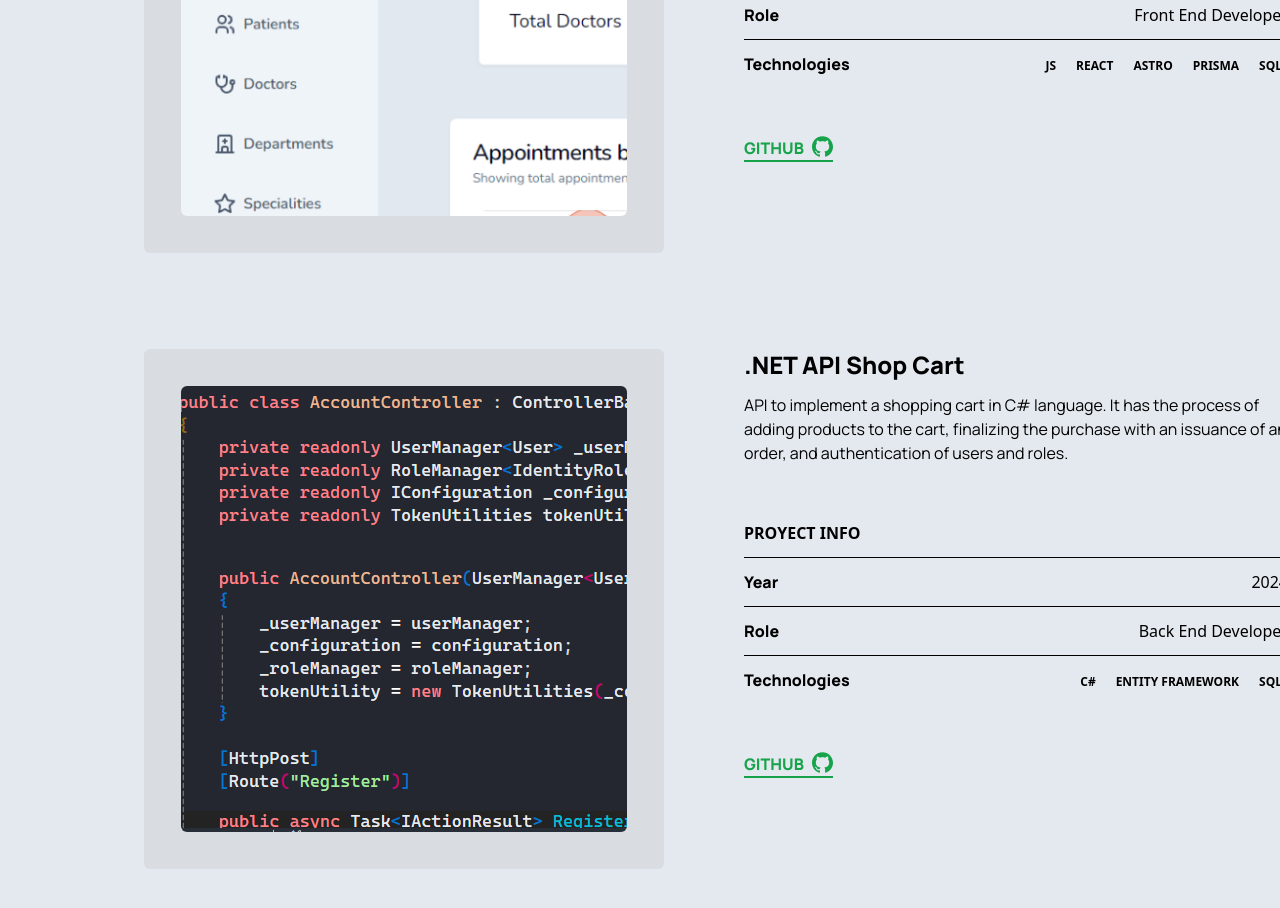
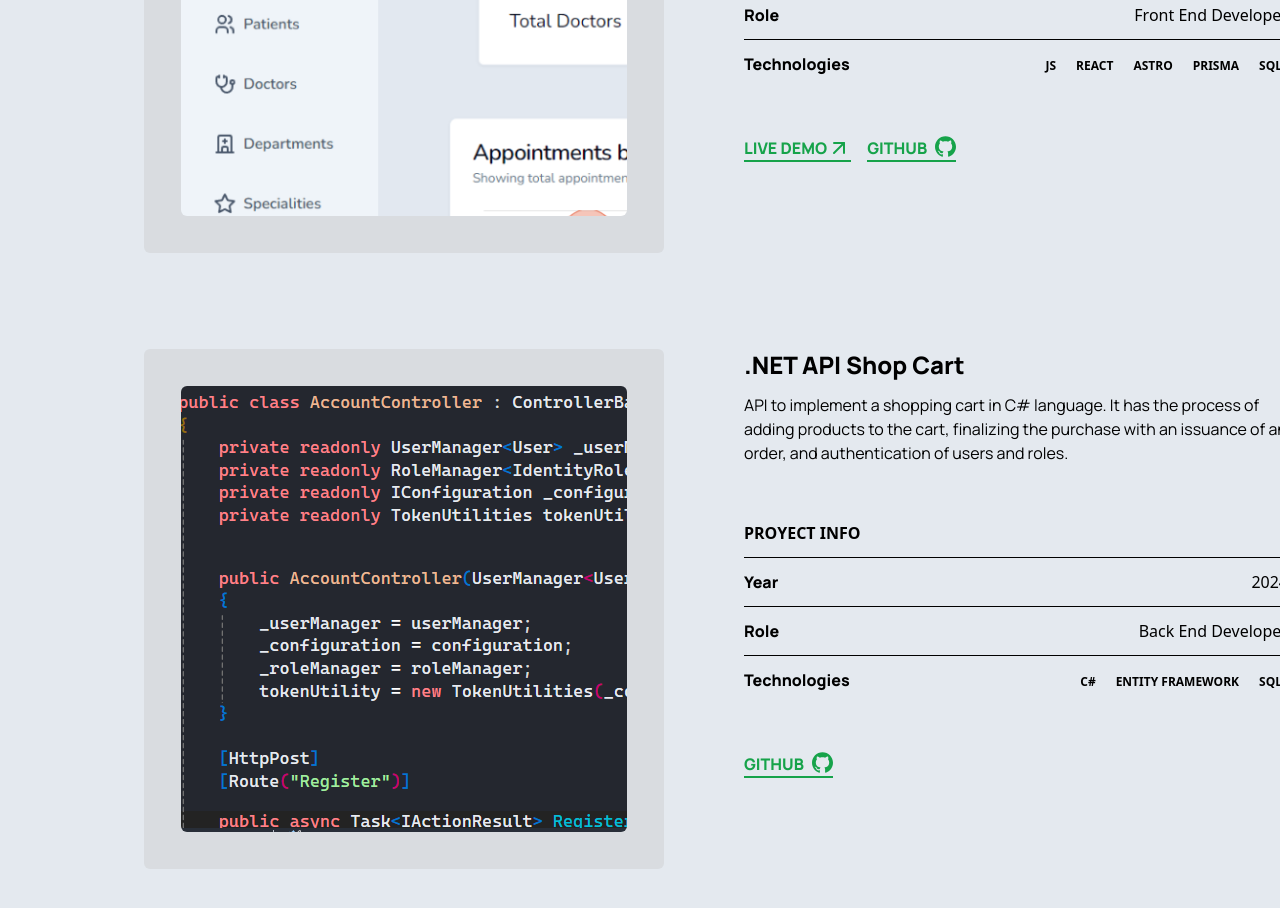
Before and after one commit to sebaactis/portfolio, a Next.js app: page / in a window 1280 px wide. Shown: the part 4560-5468 px from the top of the page. Built offline with nearby package versions, Linux system fonts and the light colour scheme.

Commit message:
proyect hospitality deploy

```diff
--- a/components/proyects/proyects.tsx
+++ b/components/proyects/proyects.tsx
@@ -108,7 +108,7 @@ const Proyects = () => {
                     }
                     year={2024}
                     role='Front End Developer'
-                    demo=''
+                    demo='https://citasmedicasdash.netlify.app'
                     githubLink='https://github.com/sebaactis/citas-medicas'
                     techData={["JS", "REACT", "ASTRO", "PRISMA", "SQL"]}
                 />
```
